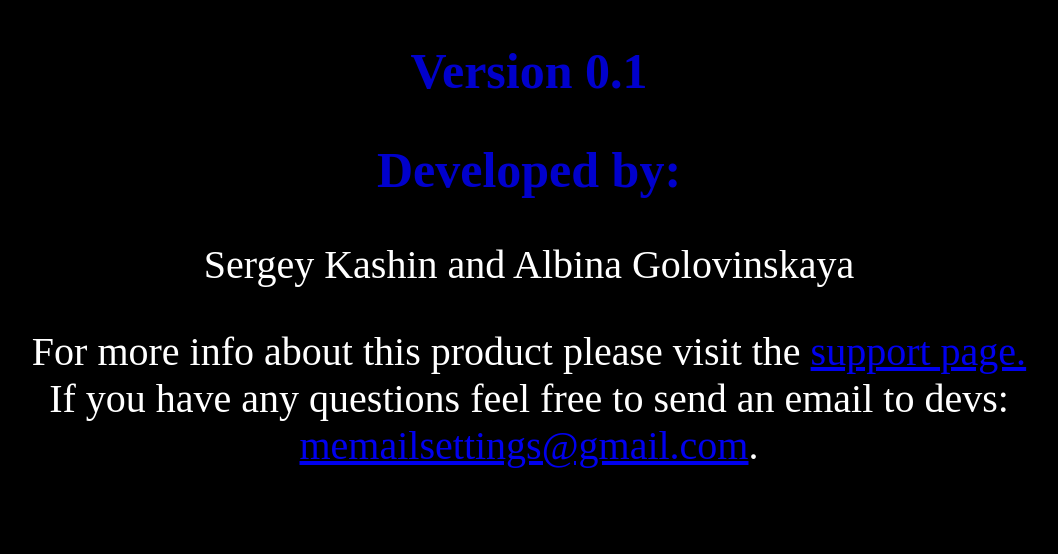
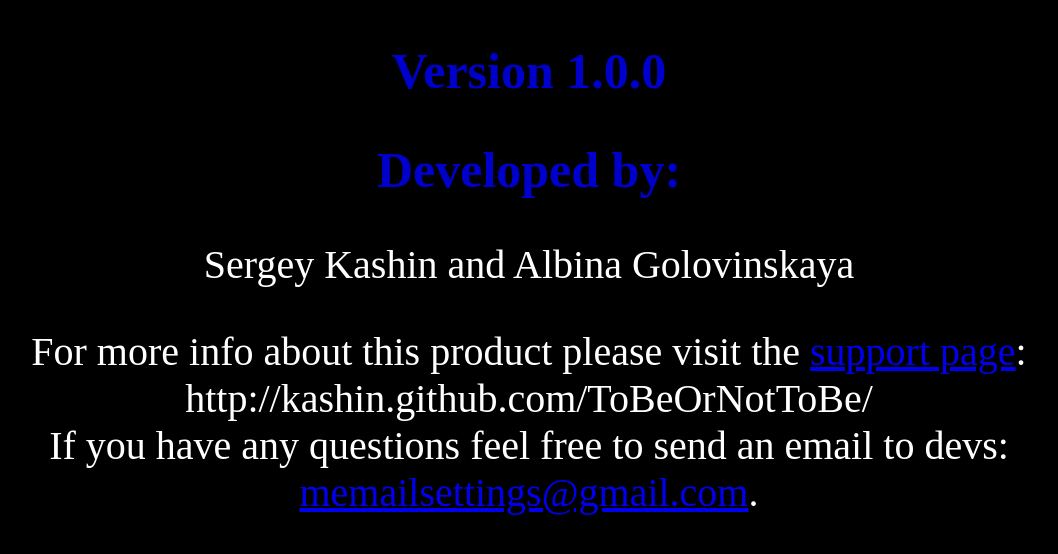
Before and after one commit to kashin/ToBeOrNotToBe, a plain HTML site: page assets/About.htm in a window 1280 px wide. Shown: the whole page, without its empty margins (111-1169 px from the left). Drawn offline with Linux system fonts and the light colour scheme.

Commit message:
Small changes that were made before release.

```diff
--- a/assets/About.htm
+++ b/assets/About.htm
@@ -2,7 +2,7 @@
 <html>
  <body style="background:black;">
     <h2 style="color:#0000CC;text-align:center;font-size:50px;">
-    Version 0.1
+    Version 1.0.0
     </h2>
 
     <h2 style="color:#0000CC;text-align:center;font-size:50px;">
@@ -16,7 +16,7 @@
 
 <!--FIXME: replace sources link on a link to the support page and change the "mailto" email address-->
     <p style="color:white; text-align:center;font-size:40px">
-        For more info about this product please visit the <a href="http://kashin.github.com/ToBeOrNotToBe/">support page.</a>
+        For more info about this product please visit the <a href="http://kashin.github.com/ToBeOrNotToBe/">support page</a>: http://kashin.github.com/ToBeOrNotToBe/
         <br/>
         If you have any questions feel free to send an email to devs: <a href="mailto:memailsettings@gmail.com">memailsettings@gmail.com</a>.
     </p>
```
Also changed, not shown: bar-descriptor.xml (line endings or trailing spaces), 2 other files.
